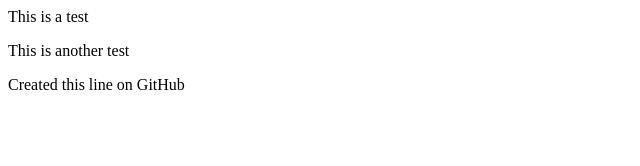
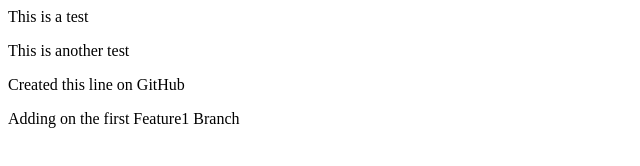
Before and after one commit to Gkelley95/newGitTest, a plain HTML site: page index.html in a window 1280 px wide. Shown: the whole page, without its empty margins (0-640 px from the left). Drawn offline with Linux system fonts and the light colour scheme.

Commit message:
New Branch

```diff
--- a/index.html
+++ b/index.html
@@ -4,5 +4,6 @@
 <p> This is a test </p>
 <p> This is another test </p>
 <p> Created this line on GitHub </p>
+<p> Adding on the first Feature1 Branch </p>
 </body>
 </html>
```
